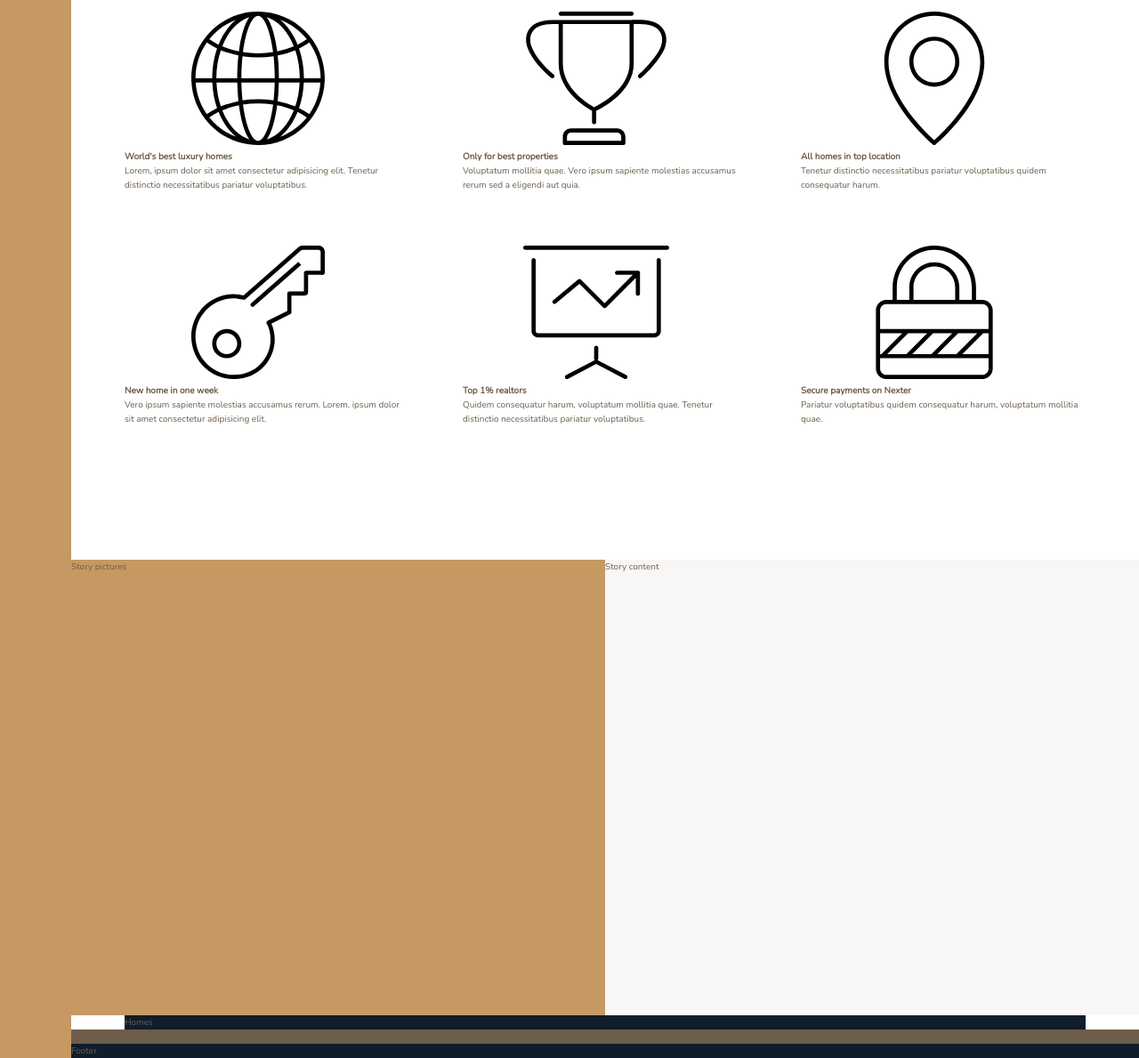
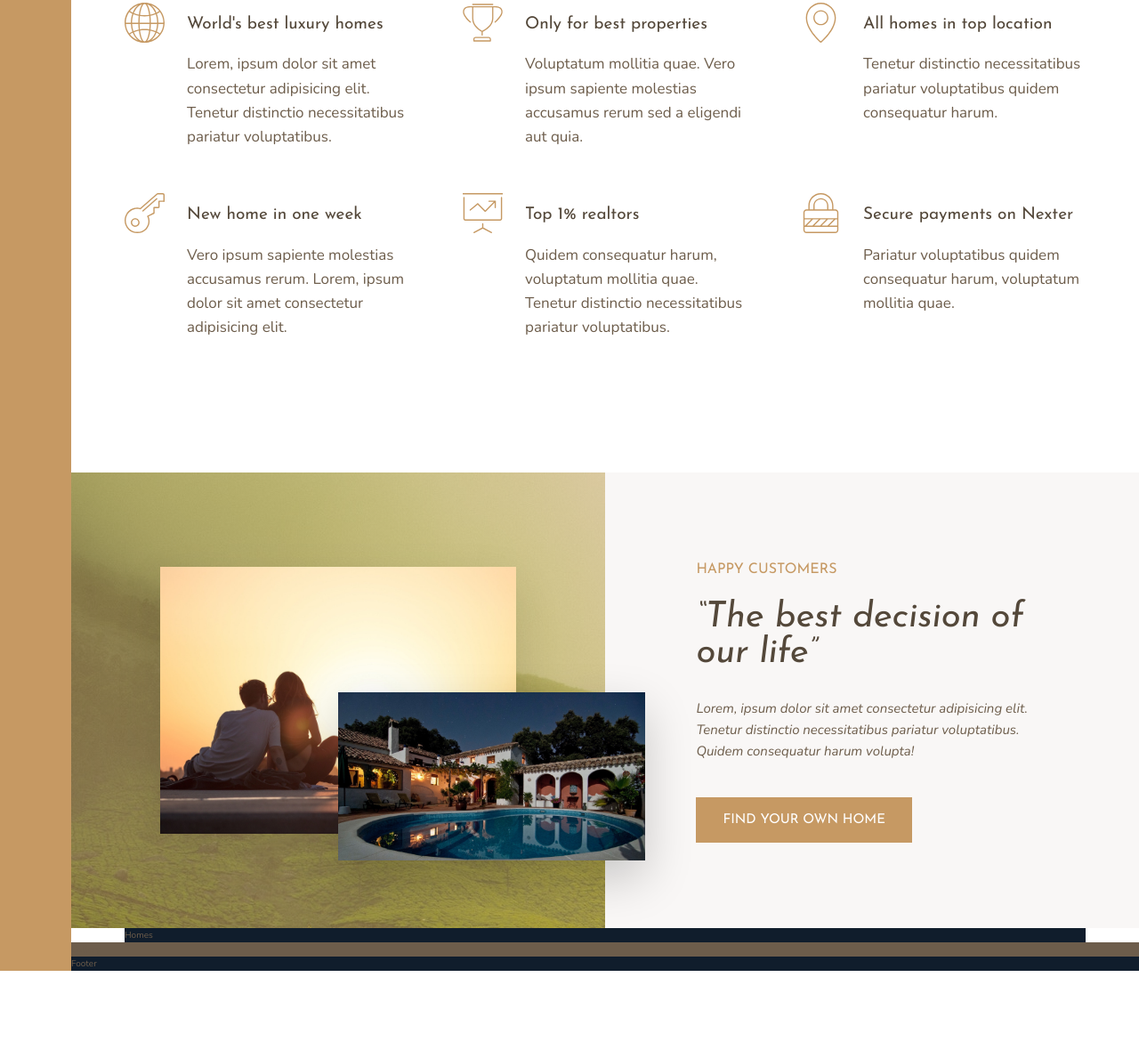
Before and after one commit to TheCodingBichon/Nexter, a website: page index.html in a window 1280 px wide. Shown: the part 777-1966 px from the top of the page at 89% size. After the commit the page ends 1868 px from the top, so only its background shows below. Drawn offline with nearby package versions, Linux system fonts and the light colour scheme.

Commit message:
Fifth commit

```diff
--- a/index.html
+++ b/index.html
@@ -29,7 +29,7 @@
                 <svg class="feature__icon">
                     <use xlink:href="img/sprite.svg#icon-global"></use>
                 </svg>
-                <h4 class="heading-4">World's best luxury homes</h4>
+                <h4 class="heading-4 heading-4--dark">World's best luxury homes</h4>
                 <p class="feature__text">
                     Lorem, ipsum dolor sit amet consectetur adipisicing elit. Tenetur distinctio necessitatibus pariatur voluptatibus.
                 </p>
@@ -39,7 +39,7 @@
                 <svg class="feature__icon">
                     <use xlink:href="img/sprite.svg#icon-trophy"></use>
                 </svg>
-                <h4 class="heading-4">Only for best properties</h4>
+                <h4 class="heading-4 heading-4--dark">Only for best properties</h4>
                 <p class="feature__text">
                     Voluptatum mollitia quae. Vero ipsum sapiente molestias accusamus rerum sed a eligendi aut quia.
                 </p>
@@ -49,7 +49,7 @@
                 <svg class="feature__icon">
                     <use xlink:href="img/sprite.svg#icon-map-pin"></use>
                 </svg>
-                <h4 class="heading-4">All homes in top location</h4>
+                <h4 class="heading-4 heading-4--dark">All homes in top location</h4>
                 <p class="feature__text">
                     Tenetur distinctio necessitatibus pariatur voluptatibus quidem consequatur harum.
                 </p>
@@ -60,7 +60,7 @@
                 <svg class="feature__icon">
                     <use xlink:href="img/sprite.svg#icon-key"></use>
                 </svg>
-                <h4 class="heading-4">New home in one week</h4>
+                <h4 class="heading-4 heading-4--dark">New home in one week</h4>
                 <p class="feature__text">
                     Vero ipsum sapiente molestias accusamus rerum. Lorem, ipsum dolor sit amet consectetur adipisicing elit.
                 </p>
@@ -70,7 +70,7 @@
                 <svg class="feature__icon">
                     <use xlink:href="img/sprite.svg#icon-presentation"></use>
                 </svg>
-                <h4 class="heading-4">Top 1% realtors</h4>
+                <h4 class="heading-4 heading-4--dark">Top 1% realtors</h4>
                 <p class="feature__text">
                     Quidem consequatur harum, voluptatum mollitia quae. Tenetur distinctio necessitatibus pariatur voluptatibus.
                 </p>
@@ -82,7 +82,7 @@
                 <svg class="feature__icon">
                     <use xlink:href="img/sprite.svg#icon-lock"></use>
                 </svg>
-                <h4 class="heading-4">Secure payments on Nexter</h4>
+                <h4 class="heading-4 heading-4--dark">Secure payments on Nexter</h4>
                 <p class="feature__text">
                     Pariatur voluptatibus quidem consequatur harum, voluptatum mollitia quae.
                 </p>
@@ -90,11 +90,16 @@
         </section>
 
         <div class="story__pictures">
-            Story pictures
+            <img src="img/story-1.jpeg" alt="Couple with new house" class="story__img--1">
+            <img src="img/story-2.jpeg" alt="New house" class="story__img--2">
         </div>
 
         <div class="story__content">
-            Story content
+            <h3 class="heading-3 mb-sm">Happy Customers</h3>
+            <h2 class="heading-2 heading-2--dark mb-md">&ldquo;The best decision of our life&rdquo;</h2>
+            <p class="story__text">Lorem, ipsum dolor sit amet consectetur adipisicing elit. Tenetur distinctio necessitatibus pariatur voluptatibus. Quidem consequatur harum volupta!
+            </p>
+            <button class="btn">Find your own home</button>
         </div>
 
         <section class="homes">
--- a/sass/_features.scss
+++ b/sass/_features.scss
@@ -4,6 +4,28 @@
     margin: 15rem 0;
 
     display: grid;
-    grid-template-columns: repeat(3, 1fr);
+    //grid-template-columns: repeat(3, 1fr);
+    grid-template-columns: repeat(auto-fit, minmax(25rem, 1fr)); //dla responive'u dzięki temu ilość kolumn będzie się dopasowywać do szerokości ekranu
     grid-gap: 6rem;
+    align-items: start;
 }
+
+.feature {
+
+    display: grid;
+    grid-template-columns: min-content 1fr;
+    grid-row-gap: 1.5rem;
+    grid-column-gap: 2.5rem;
+
+    &__icon {
+        fill: $color-primary; //zmieni kolor ikony svg
+        width: 4.5rem;
+        height: 4.5rem;
+        grid-row: 1 / span 2 ; //aby zadziałało -1 musi być zdefiniowana cała siatka - jeżeli nie będą zdefiniowane np wiersze to nie zadziała
+        transform: translateY(-1rem);
+    }
+
+    &__text {
+        font-size: 1.7rem;
+    }
+}
--- a/sass/_story.scss
+++ b/sass/_story.scss
@@ -2,10 +2,52 @@
     &__pictures {
         background-color: $color-primary;
         grid-column: full-start / col-end 4;
+        background-image: linear-gradient(rgba($color-primary, .5), rgba($color-primary, .5)), url(../img/back.jpg);
+
+        display: grid;
+        grid-template-rows: repeat(6, 1fr);
+        grid-template-columns: repeat(6, 1fr);
+        align-items: center; //sprawi, że zdjęcie "wycentruje się" we wierszach siatki przez co będzie idealnie na środku całego układu
+
     }
+
+    &__img--1 {
+        width: 100%;
+        grid-row: 2 / 6;
+        grid-column: 2 / 6;
+        box-shadow: 0 2rem 5rem rgba(#000, .1);
+    }
+
+    &__img--2 {
+        width: 115%; //zwiększamy rozmiar aby obraz wyszedł poza zdefiniowaną siatkę
+        grid-row: 4 / 6;
+        grid-column: 4 / 7;
+        z-index: 20;
+        box-shadow: 0 2rem 5rem rgba(#000, .2);
+    }
+
 
     &__content {
         background-color: $color-grey-light-1;
         grid-column: col-start 5 / full-end;
+
+        padding: 6rem 8vw;
+
+        /*
+        display: flex;
+        flex-direction: column;
+        justify-content: center;
+        align-items: flex-start; //ponieważ domyślnie jest ustawione na stretch
+        */
+
+        display: grid;
+        align-content: center;
+        justify-items: start;
+    }
+
+    &__text {
+        font-size: 1.5rem;
+        font-style: italic;
+        margin-bottom: 4rem;
     }
 }
--- a/sass/_typography.scss
+++ b/sass/_typography.scss
@@ -0,0 +1,57 @@
+%heading {
+    font-family: $font-display;
+    font-weight: 400;
+}
+
+.heading-1 {
+    @extend %heading;
+}
+
+.heading-2 {
+    @extend %heading;
+    font-size: 4rem;
+    font-style: italic;
+    line-height: 1;
+
+    &--light {color: $color-grey-light-1;}
+    &--dark {color: $color-grey-dark-1;}
+}
+
+.heading-3 {
+    @extend %heading;
+
+    font-size: 1.6rem;
+    color: $color-primary;
+    text-transform: uppercase;
+
+}
+
+.heading-4 {
+    @extend %heading;
+    font-size: 1.9rem;
+
+    &--light {color: $color-grey-light-1;}
+    &--dark {color: $color-grey-dark-1;}
+}
+
+.btn {
+    background-color: $color-primary;
+    color: #fff;
+    border: none;
+    border-radius: 0;
+    font-family: $font-display;
+    font-size: 1.5rem;
+    text-transform: uppercase;
+    padding: 1.8rem 3rem;
+    cursor: pointer;
+    transition: all .2s;
+
+    &:hover {
+        background-color: $color-primary-dark;
+    }
+}
+
+.mb-sm { margin-bottom: 2rem; }
+.mb-md { margin-bottom: 3rem; }
+.mb-lg { margin-bottom: 4rem; }
+.mb-hg { margin-bottom: 8rem; }
```
Also changed, not shown: css/style.css.
